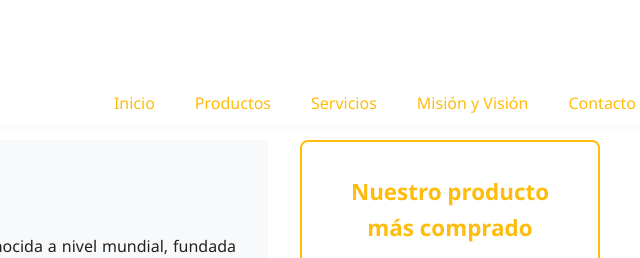
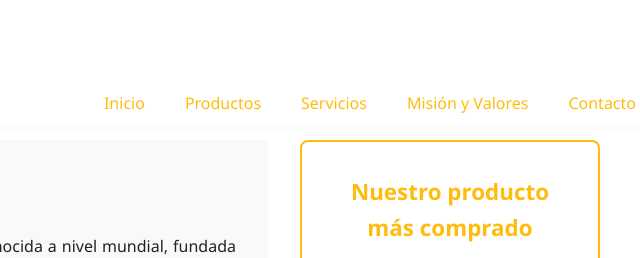
Before and after one commit to ariannaf4/Landing-Page-McDonald, a plain HTML site: page index.html in a window 1280 px wide. Shown: the top 258 px of the page, 620-1260 px from the left. Drawn offline with Linux system fonts and the light colour scheme.

Commit message:
Update index.html

```diff
--- a/index.html
+++ b/index.html
@@ -19,7 +19,7 @@
                 <li><a href="#presentacion">Inicio</a></li>
                 <li><a href="#productos">Productos</a></li>
                 <li><a href="#servicios">Servicios</a></li>
-                <li><a href="#mision-vision">Misión y Visión</a></li>
+                <li><a href="#mision-vision">Misión y Valores</a></li>
                 <li><a href="#contacto">Contacto</a></li>
             </ul>
         </nav>
```
